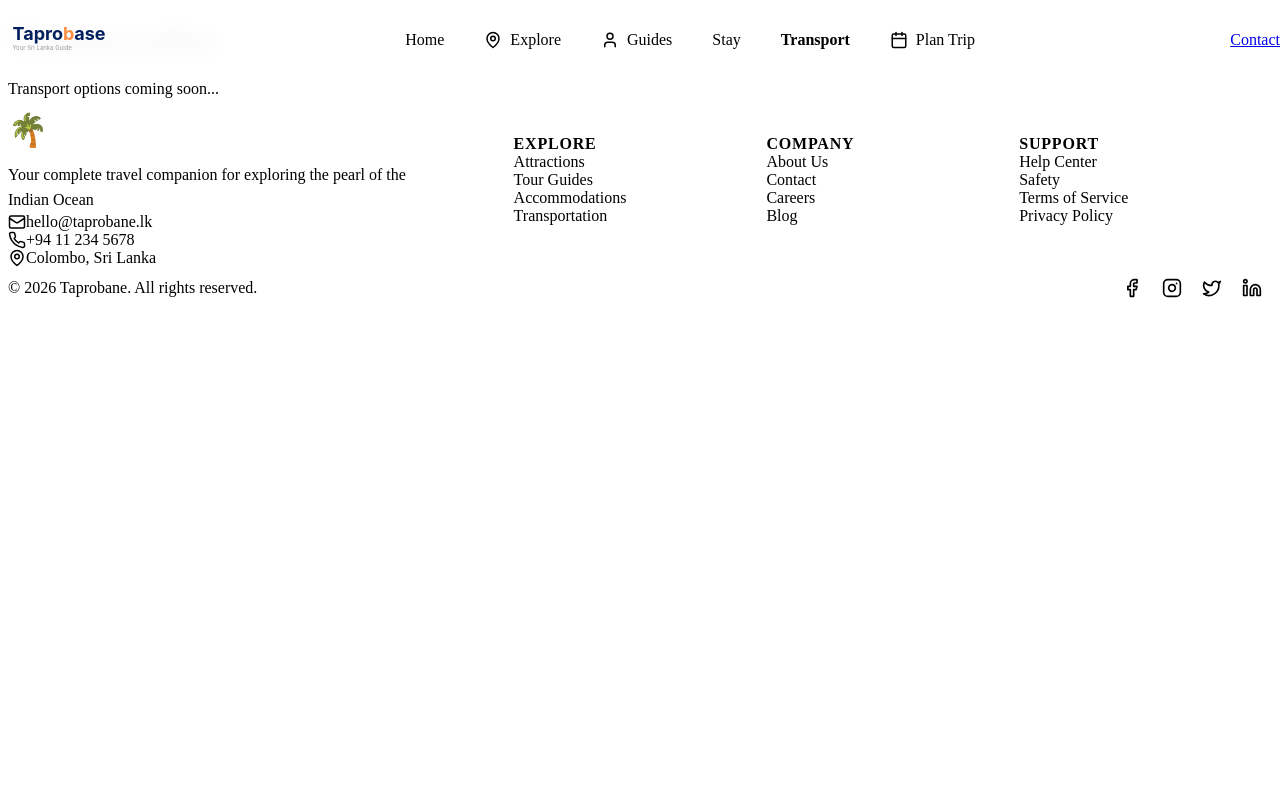
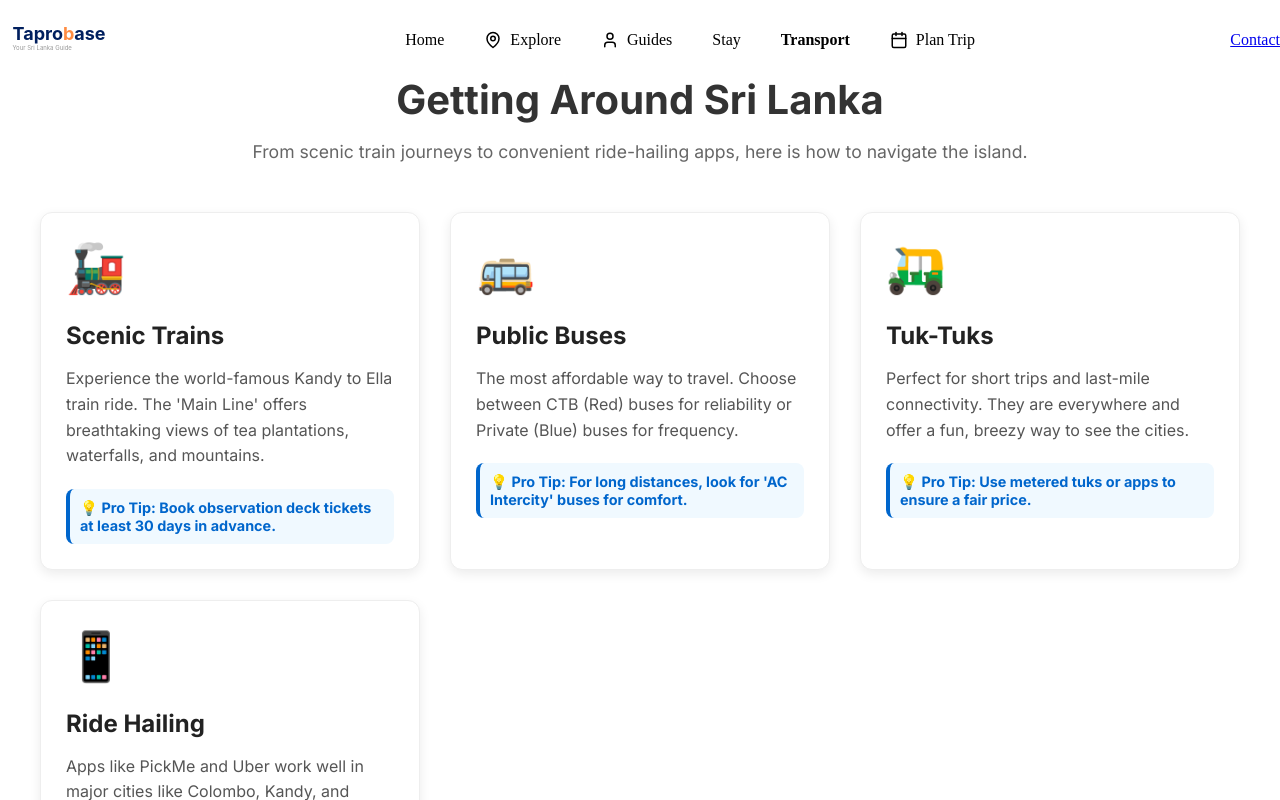
Before and after one commit to Ashansen-Corder/TaproBase, a React (Vite) app: page /transportation in a window 1280 px wide. Shown: the top 800 px of the page. Built offline with nearby package versions, Linux system fonts and the light colour scheme; the HTML template or start-up script is replaced by a standard one.

Commit message:
Save transportation page before merge

```diff
--- a/src/pages/Transportation.jsx
+++ b/src/pages/Transportation.jsx
@@ -1,18 +1,119 @@
 import React from 'react';
-import { motion } from 'framer-motion';
 
 const Transportation = () => {
+  // Data for Sri Lankan Transport Options
+  const transportModes = [
+    {
+      id: 1,
+      title: "Scenic Trains",
+      icon: "🚂",
+      desc: "Experience the world-famous Kandy to Ella train ride. The 'Main Line' offers breathtaking views of tea plantations, waterfalls, and mountains.",
+      tip: "Pro Tip: Book observation deck tickets at least 30 days in advance."
+    },
+    {
+      id: 2,
+      title: "Public Buses",
+      icon: "🚌",
+      desc: "The most affordable way to travel. Choose between CTB (Red) buses for reliability or Private (Blue) buses for frequency.",
+      tip: "Pro Tip: For long distances, look for 'AC Intercity' buses for comfort."
+    },
+    {
+      id: 3,
+      title: "Tuk-Tuks",
+      icon: "🛺",
+      desc: "Perfect for short trips and last-mile connectivity. They are everywhere and offer a fun, breezy way to see the cities.",
+      tip: "Pro Tip: Use metered tuks or apps to ensure a fair price."
+    },
+    {
+      id: 4,
+      title: "Ride Hailing",
+      icon: "📱",
+      desc: "Apps like PickMe and Uber work well in major cities like Colombo, Kandy, and Galle. They offer Tuks, Cars, and Vans.",
+      tip: "Pro Tip: Great for airport transfers and safe night travel."
+    }
+  ];
+
   return (
-    <motion.div
-      initial={{ opacity: 0 }}
-      animate={{ opacity: 1 }}
-      exit={{ opacity: 0 }}
-      className="container section"
-    >
-      <h1>Transportation</h1>
-      <p>Transport options coming soon...</p>
-    </motion.div>
+    <div style={styles.container}>
+      <header style={styles.header}>
+        <h1 style={styles.title}>Getting Around Sri Lanka</h1>
+        <p style={styles.subtitle}>
+          From scenic train journeys to convenient ride-hailing apps, here is how to navigate the island.
+        </p>
+      </header>
+
+      <div style={styles.grid}>
+        {transportModes.map((mode) => (
+          <div key={mode.id} style={styles.card}>
+            <div style={styles.icon}>{mode.icon}</div>
+            <h3 style={styles.cardTitle}>{mode.title}</h3>
+            <p style={styles.cardDesc}>{mode.desc}</p>
+            <div style={styles.tipBox}>
+              <strong>💡 {mode.tip}</strong>
+            </div>
+          </div>
+        ))}
+      </div>
+    </div>
   );
 };
 
+// Simple internal CSS styles
+const styles = {
+  container: {
+    padding: '40px 20px',
+    maxWidth: '1200px',
+    margin: '0 auto',
+    fontFamily: 'Inter, sans-serif',
+  },
+  header: {
+    textAlign: 'center',
+    marginBottom: '50px',
+  },
+  title: {
+    fontSize: '2.5rem',
+    color: '#333',
+    marginBottom: '10px',
+  },
+  subtitle: {
+    fontSize: '1.1rem',
+    color: '#666',
+  },
+  grid: {
+    display: 'grid',
+    gridTemplateColumns: 'repeat(auto-fit, minmax(280px, 1fr))', // Responsive grid
+    gap: '30px',
+  },
+  card: {
+    backgroundColor: '#fff',
+    borderRadius: '12px',
+    padding: '25px',
+    boxShadow: '0 4px 12px rgba(0,0,0,0.08)',
+    transition: 'transform 0.2s',
+    border: '1px solid #eee',
+  },
+  icon: {
+    fontSize: '3rem',
+    marginBottom: '15px',
+  },
+  cardTitle: {
+    fontSize: '1.5rem',
+    marginBottom: '10px',
+    color: '#222',
+  },
+  cardDesc: {
+    color: '#555',
+    lineHeight: '1.6',
+    marginBottom: '20px',
+  },
+  tipBox: {
+    backgroundColor: '#f0f9ff',
+    padding: '10px',
+    borderRadius: '8px',
+    fontSize: '0.9rem',
+    color: '#0066cc',
+    borderLeft: '4px solid #0066cc',
+  }
+};
+
 export default Transportation;
```
